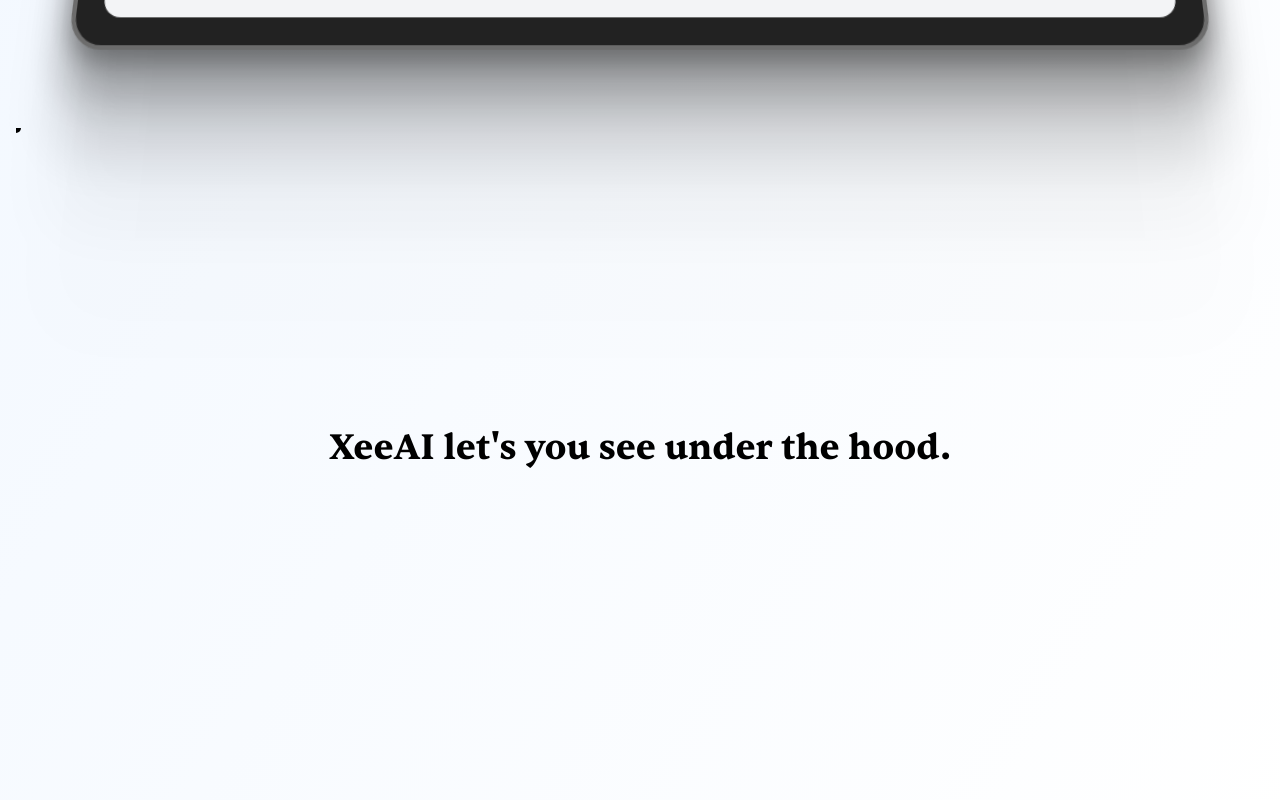
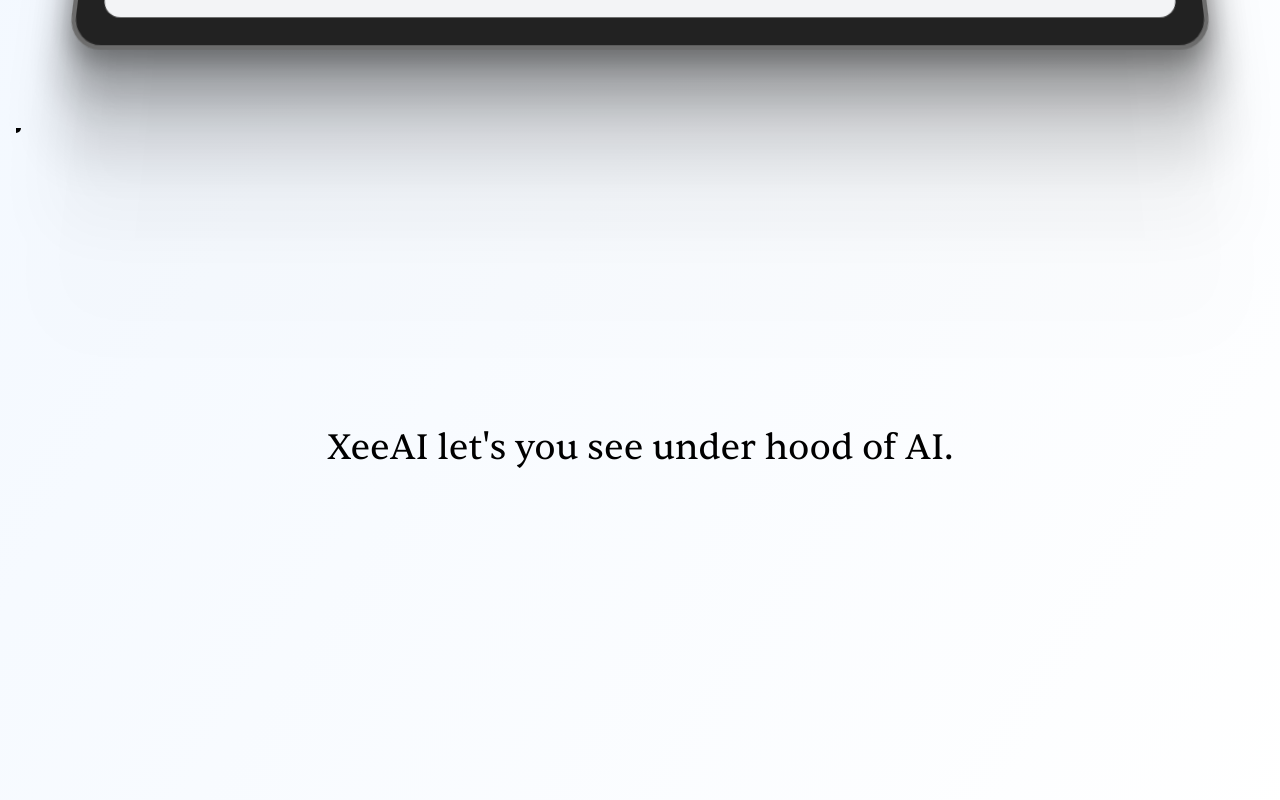
Before and after one commit to mr-jones123/new-xai-version, a Next.js app: page / in a window 1280 px wide. Shown: the part 1260-2060 px from the top of the page. Built offline with nearby package versions, Linux system fonts and the light colour scheme.

Commit message:
fix: svg mask effect bug fix

```diff
--- a/src/components/Intro.tsx
+++ b/src/components/Intro.tsx
@@ -42,9 +42,8 @@
             </ContainerScroll>
           </section>
 
-          <section>
             <MaskedEffect />
-          </section>
+
         </main>
       </div>
     </div>
--- a/src/components/MaskedEffect.tsx
+++ b/src/components/MaskedEffect.tsx
@@ -1,16 +1,19 @@
+"use client";
 import { MaskContainer } from "./ui/svg-mask-effect";
 
 export default function MaskedEffect() {
   return (
+    <div className="h-[40rem] w-full flex items-center justify-center  overflow-hidden">
       <MaskContainer
         revealText={
-      <p className="max-w-4xl mx-auto text-center text-black text-4xl font-bold">
-         XeeAI let&apos;s you see under the hood.
+          <p className="max-w-4xl mx-auto text-black text-center  text-4xl font-necro">
+            XeeAI let&apos;s you see under hood of AI.
           </p>
         }
-    className="h-[40rem]"
+        className="h-[40rem] w-full"
       >
-    <span className=" bg-blue-700 text-white p-2">XeeAI</span> let&apos;s you see under the <span className="bg-blue-700 text-white p-2">hood.</span>
+        <span className="bg-blue-600 text-white p-2">XeeAI</span> let&apos;s you see under hood of <span className="bg-blue-600 text-white p-2">AI.</span>
       </MaskContainer>
-)
+    </div>
+  );
 }
--- a/src/components/ui/svg-mask-effect.tsx
+++ b/src/components/ui/svg-mask-effect.tsx
@@ -17,21 +17,25 @@
   className?: string;
 }) => {
   const [isHovered, setIsHovered] = useState(false);
-  const [mousePosition, setMousePosition] = useState<{x : number | null, y : number | null}>({ x: null, y: null });
+  const [mousePosition, setMousePosition] = useState<{ x: number | null; y: number | null }>({ x: null, y: null });
   const containerRef = useRef<HTMLDivElement>(null);
   const updateMousePosition = (e: MouseEvent) => {
-    const rect = containerRef.current?.getBoundingClientRect();
-    if (rect) {
+    if (containerRef.current) {
+      const rect = containerRef.current.getBoundingClientRect();
       setMousePosition({ x: e.clientX - rect.left, y: e.clientY - rect.top });
     }
   };
 
   useEffect(() => {
-    const container = containerRef.current;
-    container?.addEventListener("mousemove", updateMousePosition);
+    if (containerRef.current) {
+      containerRef.current.addEventListener("mousemove", updateMousePosition);
+    }
     return () => {
-      if (container) {
-        container.removeEventListener("mousemove", updateMousePosition);
+      if (containerRef.current) {
+        containerRef.current.removeEventListener(
+          "mousemove",
+          updateMousePosition
+        );
       }
     };
   }, []);
@@ -48,8 +52,8 @@
       <motion.div
         className="w-full h-full flex items-center justify-center text-6xl absolute bg-black bg-grid-white/[0.2] text-white [mask-image:url(/mask.svg)] [mask-size:40px] [mask-repeat:no-repeat]"
         animate={{
-          maskPosition: `${mousePosition.x ?? 0 - maskSize / 2}px ${
-            mousePosition.y ?? 0 - maskSize / 2
+          maskPosition: `${(mousePosition.x ?? 0) - maskSize / 2}px ${
+            (mousePosition.y ?? 0) - maskSize / 2
           }px`,
           maskSize: `${maskSize}px`,
         }}
```
Lines whose indentation alone changed are shown as unchanged.
